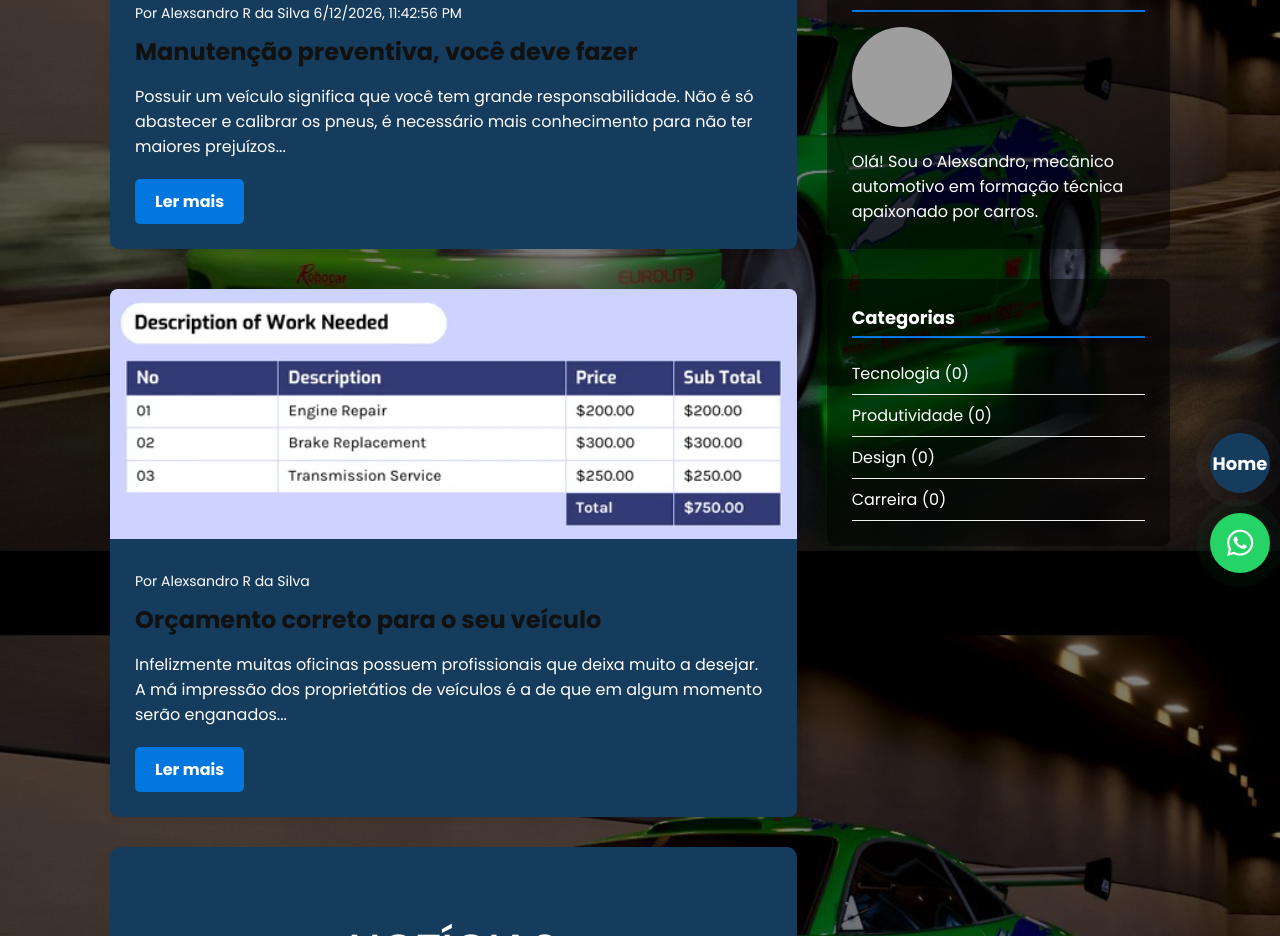
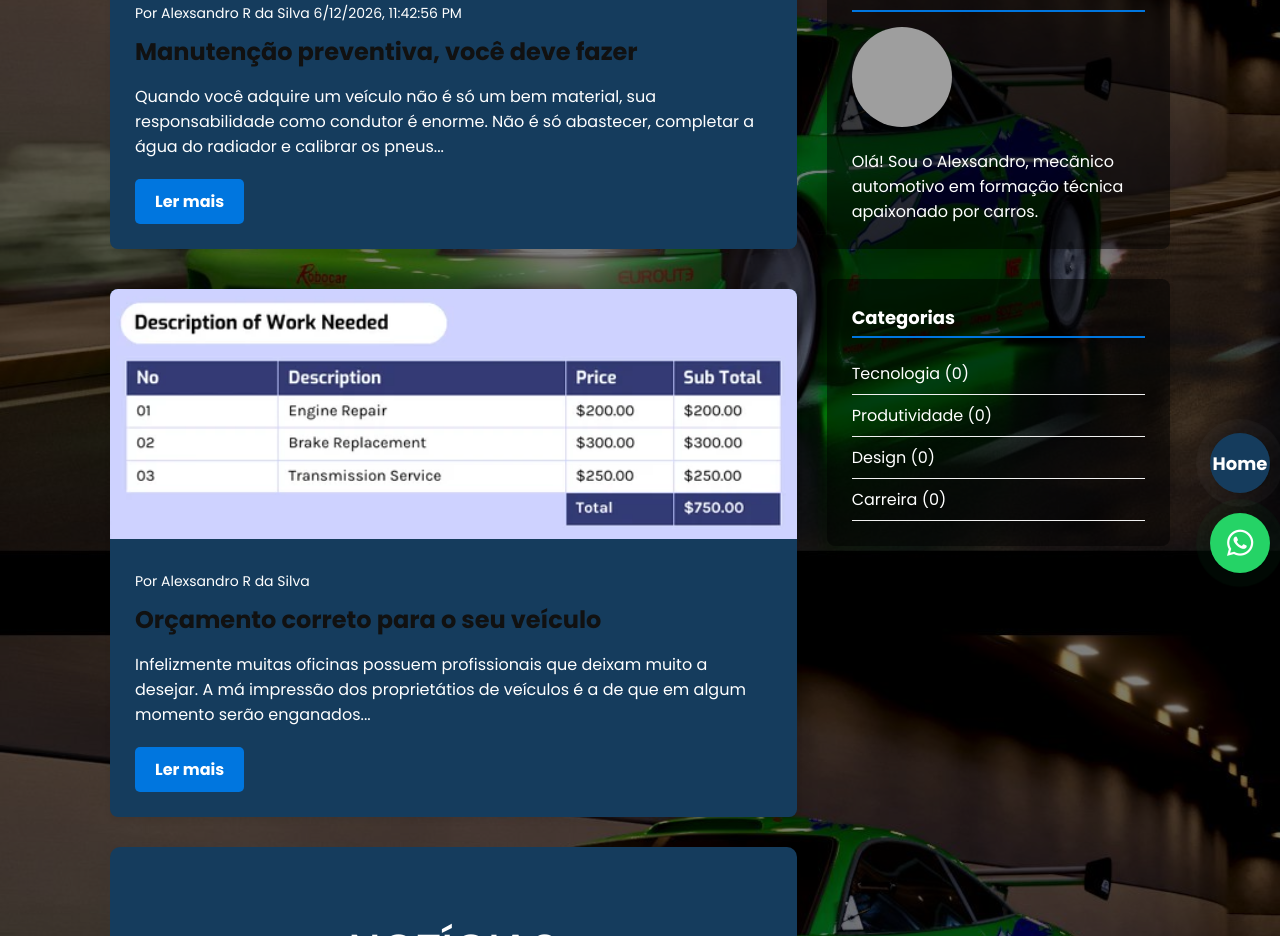
Before and after one commit to AlexsandroRodriguesdaSilvaADS/ARS_Oficina_Mecanica, a plain HTML site: page src/blog.html in a window 1280 px wide. Shown: the part 207-1143 px from the top of the page. Drawn offline with nearby package versions, Linux system fonts and the light colour scheme; grey boxes are pictures that could not be loaded; files whose address does not match are found by name.

Commit message:
atualização

```diff
--- a/src/blog.html
+++ b/src/blog.html
@@ -65,9 +65,7 @@
                         <div class="post-meta">Por Alexsandro R da Silva <time datetime="" id="current-time"></time>
                         </div>
                         <h2 class="post-title">Manutenção preventiva, você deve fazer</h2>
-                        <p class="post-excerpt">Possuir um veículo significa que você tem grande responsabilidade. Não é
-                            só abastecer e calibrar os pneus, é necessário mais conhecimento para não ter maiores
-                            prejuízos...</p>
+                        <p class="post-excerpt">Quando você adquire um veículo não é só um bem material, sua responsabilidade como condutor é enorme. Não é só abastecer, completar a água do radiador e calibrar os pneus...</p>
                         <a href="https://youtu.be/wFjEoT-QZXw?si=QX8VsDQlSq54Zg7e" target="_blank"
                             class="read-more-btn">Ler mais</a>
                     </div>
@@ -81,7 +79,7 @@
                         <div class="post-meta">Por Alexsandro R da Silva <time datetime="" id="current-time"></time>
                         </div>
                         <h2 class="post-title">Orçamento correto para o seu veículo</h2>
-                        <p class="post-excerpt">Infelizmente muitas oficinas possuem profissionais que deixa muito a
+                        <p class="post-excerpt">Infelizmente muitas oficinas possuem profissionais que deixam muito a
                             desejar. A má impressão dos proprietátios de veículos é a de que em algum momento serão
                             enganados...</p>
                         <a href="https://quatrorodas.abril.com.br/auto-servico/orcamento-na-medida-certa/"
```
